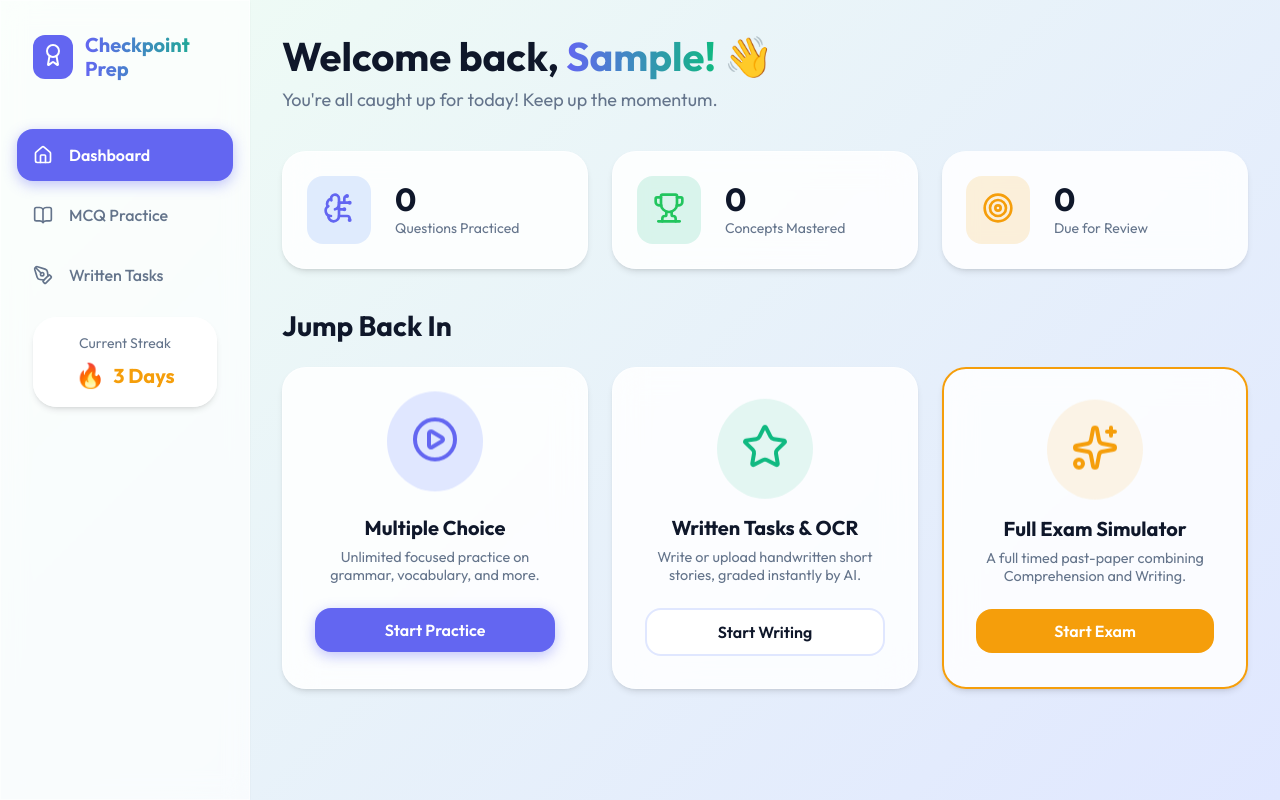
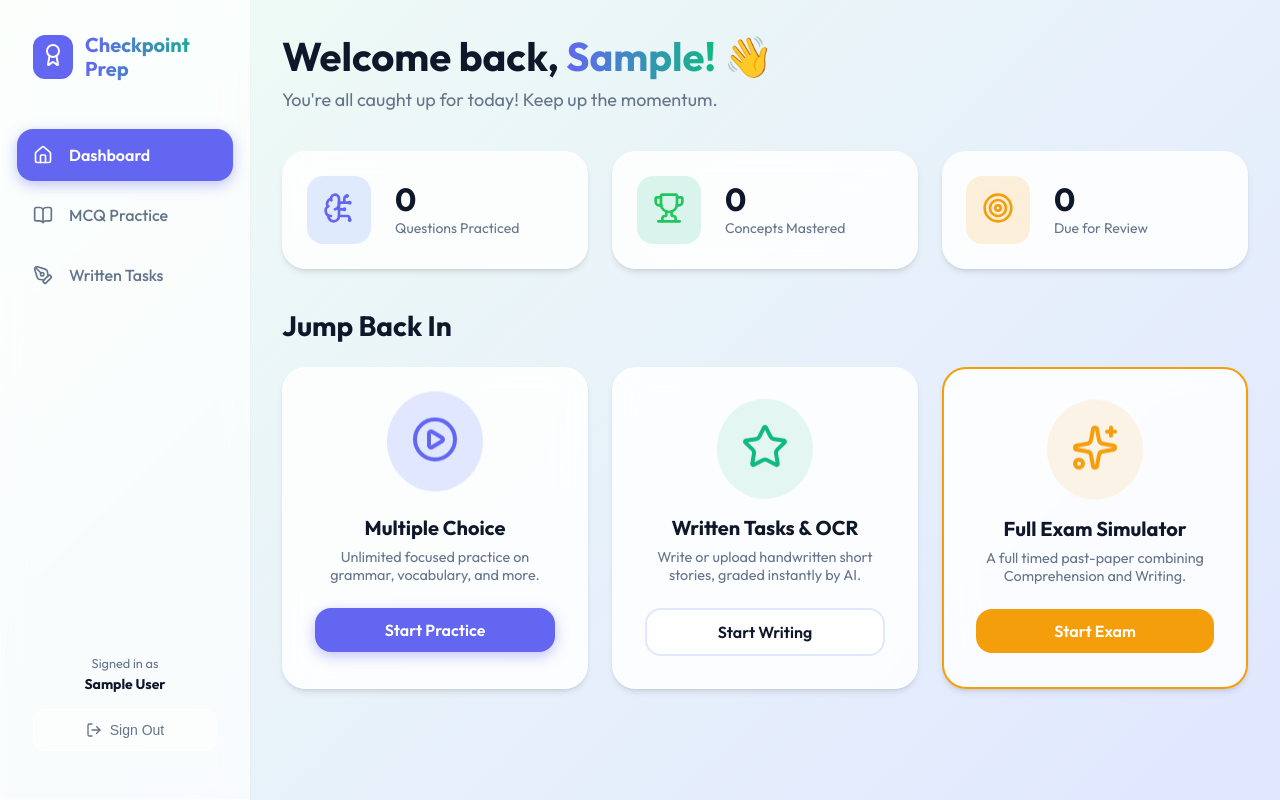
Before and after one commit to PR3VA1L/checkpoint-prep-app, a React (Vite) app: page / in a window 1280 px wide. Built offline with nearby package versions, Linux system fonts and the light colour scheme; no server answers; the database is empty; sample sign-in values are in the browser's storage.

Commit message:
Fix critical bugs: hooks violation, OCR race condition, stale closure, missing logout, missing SRS saves in test mode

```diff
--- a/src/components/Layout.tsx
+++ b/src/components/Layout.tsx
@@ -1,8 +1,10 @@
 import { Outlet, Link, useLocation } from 'react-router-dom';
-import { BookOpen, PenTool, Home, Award } from 'lucide-react';
+import { BookOpen, PenTool, Home, Award, LogOut } from 'lucide-react';
+import { useAuth } from '../contexts/AuthContext';
 
 export default function Layout() {
   const location = useLocation();
+  const { user, logout } = useAuth();
 
   const navItems = [
     { path: '/', label: 'Dashboard', icon: Home },
@@ -13,7 +15,7 @@ export default function Layout() {
   return (
     <div className="app-container">
       {/* Sidebar */}
-      <aside style={{ width: '250px', padding: '2rem 1rem' }} className="glass">
+      <aside style={{ width: '250px', padding: '2rem 1rem', display: 'flex', flexDirection: 'column' }} className="glass">
         <div style={{ display: 'flex', alignItems: 'center', gap: '0.75rem', marginBottom: '3rem', padding: '0 1rem' }}>
           <div style={{ background: 'var(--primary)', color: 'white', padding: '0.5rem', borderRadius: '0.75rem' }}>
             <Award size={24} />
@@ -51,14 +53,27 @@ export default function Layout() {
           })}
         </nav>
 
-        <div style={{ marginTop: 'auto', paddingTop: '4rem', padding: '1rem' }}>
-          <div className="glass-card" style={{ padding: '1rem', textAlign: 'center' }}>
-            <p style={{ fontSize: '0.875rem', color: 'var(--text-muted)', marginBottom: '0.5rem' }}>Current Streak</p>
-            <div style={{ display: 'flex', alignItems: 'center', justifyContent: 'center', gap: '0.5rem', color: 'var(--accent)' }}>
-              <span style={{ fontSize: '1.5rem' }}>🔥</span>
-              <span style={{ fontSize: '1.25rem', fontWeight: 'bold' }}>3 Days</span>
+        <div style={{ marginTop: 'auto', padding: '1rem' }}>
+          {user && (
+            <div style={{ marginBottom: '1rem', textAlign: 'center' }}>
+              <p style={{ fontSize: '0.8rem', color: 'var(--text-muted)', marginBottom: '0.25rem' }}>Signed in as</p>
+              <p style={{ fontSize: '0.875rem', fontWeight: 'bold', overflow: 'hidden', textOverflow: 'ellipsis', whiteSpace: 'nowrap' }}>
+                {user.displayName || user.email || 'Student'}
+              </p>
             </div>
-          </div>
+          )}
+          <button
+            onClick={logout}
+            style={{
+              width: '100%', padding: '0.75rem', borderRadius: '0.75rem',
+              border: '1px solid var(--border)', background: 'rgba(255,255,255,0.5)',
+              cursor: 'pointer', display: 'flex', alignItems: 'center', justifyContent: 'center',
+              gap: '0.5rem', color: 'var(--text-muted)', fontWeight: '500', fontSize: '0.875rem',
+              transition: 'all 0.2s'
+            }}
+          >
+            <LogOut size={16} /> Sign Out
+          </button>
         </div>
       </aside>
 
--- a/src/index.css
+++ b/src/index.css
@@ -165,6 +165,15 @@ h1, h2, h3, h4, h5, h6 {
 .w-full { width: 100%; }
 .text-center { text-align: center; }
 
+@keyframes spin {
+  from { transform: rotate(0deg); }
+  to { transform: rotate(360deg); }
+}
+
+.animate-spin {
+  animation: spin 1s linear infinite;
+}
+
 /* Responsive Utilities */
 @media (max-width: 768px) {
   .app-container { flex-direction: column; }
--- a/src/pages/ExamSimulator.tsx
+++ b/src/pages/ExamSimulator.tsx
@@ -1,5 +1,6 @@
-import { useState, useEffect } from 'react';
+import { useState, useEffect, useRef, useCallback } from 'react';
 import { Clock, AlertTriangle, Loader2 } from 'lucide-react';
+import { Link } from 'react-router-dom';
 import { gradeSubmission } from '../lib/gemini';
 
 const MOCK_EXAM_DATA = {
@@ -33,6 +34,36 @@ export default function ExamSimulator() {
   const [isSubmitting, setIsSubmitting] = useState(false);
   const [feedback, setFeedback] = useState<any>(null);
 
+  // Refs to avoid stale closures in the timer auto-submit
+  const compAnswersRef = useRef(compAnswers);
+  const essayTextRef = useRef(essayText);
+  compAnswersRef.current = compAnswers;
+  essayTextRef.current = essayText;
+
+  const handleSubmit = useCallback(async () => {
+    setIsSubmitting(true);
+    try {
+      // Grade Comprehension
+      const compPrompt = `Passage: ${MOCK_EXAM_DATA.comprehension.passage}\nQuestions: ${JSON.stringify(MOCK_EXAM_DATA.comprehension.questions)}`;
+      const compResult = await gradeSubmission(compPrompt, JSON.stringify(compAnswersRef.current), 'Comprehension');
+
+      // Grade Writing
+      const writeResult = await gradeSubmission(MOCK_EXAM_DATA.writing.instructions, essayTextRef.current, 'Writing');
+
+      setFeedback({
+        comprehension: compResult,
+        writing: writeResult,
+        totalScore: compResult.score + writeResult.score,
+        totalMax: compResult.maxScore + writeResult.maxScore
+      });
+    } catch (error) {
+      console.error(error);
+      alert("Failed to grade exam. Please try again.");
+    } finally {
+      setIsSubmitting(false);
+    }
+  }, []);
+
   useEffect(() => {
     let timer: any;
     if (hasStarted && timeLeft > 0 && !feedback && !isSubmitting) {
@@ -48,7 +79,7 @@ export default function ExamSimulator() {
       }, 1000);
     }
     return () => clearInterval(timer);
-  }, [hasStarted, timeLeft, feedback, isSubmitting]);
+  }, [hasStarted, timeLeft, feedback, isSubmitting, handleSubmit]);
 
   const formatTime = (seconds: number) => {
     const h = Math.floor(seconds / 3600);
@@ -56,30 +87,6 @@ export default function ExamSimulator() {
     const s = seconds % 60;
     if (h > 0) return `${h}:${m.toString().padStart(2, '0')}:${s.toString().padStart(2, '0')}`;
     return `${m.toString().padStart(2, '0')}:${s.toString().padStart(2, '0')}`;
-  };
-
-  const handleSubmit = async () => {
-    setIsSubmitting(true);
-    try {
-      // Grade Comprehension
-      const compPrompt = `Passage: ${MOCK_EXAM_DATA.comprehension.passage}\nQuestions: ${JSON.stringify(MOCK_EXAM_DATA.comprehension.questions)}`;
-      const compResult = await gradeSubmission(compPrompt, JSON.stringify(compAnswers), 'Comprehension');
-
-      // Grade Writing
-      const writeResult = await gradeSubmission(MOCK_EXAM_DATA.writing.instructions, essayText, 'Writing');
-
-      setFeedback({
-        comprehension: compResult,
-        writing: writeResult,
-        totalScore: compResult.score + writeResult.score,
-        totalMax: compResult.maxScore + writeResult.maxScore
-      });
-    } catch (error) {
-      console.error(error);
-      alert("Failed to grade exam. Please try again.");
-    } finally {
-      setIsSubmitting(false);
-    }
   };
 
   if (!hasStarted) {
@@ -124,6 +131,9 @@ export default function ExamSimulator() {
           <p style={{ fontSize: '1.25rem', color: 'var(--text-muted)' }}>
             You scored {percentage}% on this Mock Exam.
           </p>
+          <Link to="/" className="btn btn-primary" style={{ marginTop: '1.5rem', textDecoration: 'none' }}>
+            Return to Dashboard
+          </Link>
         </div>
 
         <h2 style={{ fontSize: '1.5rem', marginBottom: '1.5rem' }}>Section 1: Reading Comprehension</h2>
--- a/src/pages/MCQPractice.tsx
+++ b/src/pages/MCQPractice.tsx
@@ -1,4 +1,4 @@
-import { useState } from 'react';
+import { useState, useCallback } from 'react';
 import { CheckCircle2, XCircle, ArrowRight, Loader2, Settings2, Lightbulb } from 'lucide-react';
 import { collection, getDocs, query, where } from 'firebase/firestore';
 import { db } from '../lib/firebase';
@@ -40,6 +40,11 @@ export default function MCQPractice() {
   // Score Screen State
   const [isFinished, setIsFinished] = useState(false);
   const [userAnswers, setUserAnswers] = useState<Record<string, number>>({});
+
+  // Auth & Gamification State (must be declared before any conditional returns)
+  const { user } = useAuth();
+  const [streak, setStreak] = useState(0);
+  const [showAnnouncer, setShowAnnouncer] = useState('');
 
   const toggleTopic = (topic: string) => {
     if (selectedTopics.includes(topic)) {
@@ -223,12 +228,7 @@ export default function MCQPractice() {
     );
   }
 
-  const { user } = useAuth();
   const currentQuestion = questions[currentIndex];
-
-  // Gamification State
-  const [streak, setStreak] = useState(0);
-  const [showAnnouncer, setShowAnnouncer] = useState('');
 
   const triggerWrestlemaniaVoice = (streakCount: number) => {
     let word = '';
@@ -260,12 +260,17 @@ export default function MCQPractice() {
   const handleCheck = async () => {
     if (selected !== null) {
       setUserAnswers(prev => ({ ...prev, [currentQuestion.id]: selected }));
+      const isCorrect = selected === currentQuestion.correctIndex;
+
+      // Save SRS progress in ALL modes
+      if (user) {
+        await saveQuestionProgress(user.uid, currentQuestion.id, isCorrect);
+      }
 
       if (isTestMode) {
         handleNext();
       } else {
         setIsChecked(true);
-        const isCorrect = selected === currentQuestion.correctIndex;
 
         if (isCorrect) {
           const newStreak = streak + 1;
@@ -275,10 +280,6 @@ export default function MCQPractice() {
           }
         } else {
           setStreak(0);
-        }
-
-        if (user) {
-          await saveQuestionProgress(user.uid, currentQuestion.id, isCorrect);
         }
       }
     }
--- a/src/pages/WrittenPractice.tsx
+++ b/src/pages/WrittenPractice.tsx
@@ -54,23 +54,23 @@ export default function WrittenPractice() {
     if (!file) return;
 
     setOcrLoading(true);
-    try {
     const reader = new FileReader();
     reader.onloadend = async () => {
+      try {
         const base64String = reader.result as string;
         const transcribedText = await extractHandwritingOCR(base64String);
 
         const chunks = transcribedText.split('__ILLEGIBLE__');
         setOcrChunks(chunks);
         setMissingWords(new Array(chunks.length > 1 ? chunks.length - 1 : 0).fill(''));
-      };
-      reader.readAsDataURL(file);
       } catch (error) {
         console.error(error);
-      alert("Failed to read image.");
+        alert("Failed to read image. Please try a clearer photo.");
       } finally {
         setOcrLoading(false);
       }
+    };
+    reader.readAsDataURL(file);
   };
 
   const handleMissingWordChange = (index: number, value: string) => {
```
Lines whose indentation alone changed are shown as unchanged.
